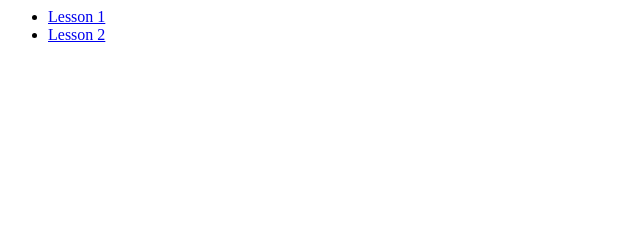
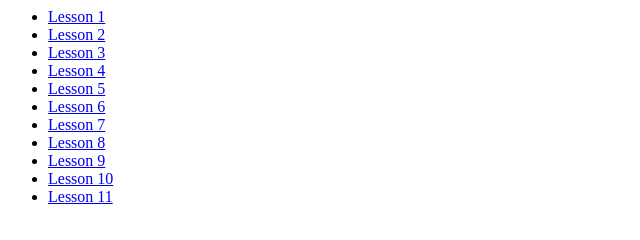
Before and after one commit to Saksmw/firstproject, a plain HTML site: page index.html in a window 1280 px wide. Shown: the whole page, without its empty margins (0-640 px from the left). Drawn offline with Linux system fonts and the light colour scheme.

Commit message:
Update index.html

```diff
--- a/index.html
+++ b/index.html
@@ -3,6 +3,15 @@
 	<ul>
 		<li><a href ="./coding/lesson1.html">Lesson 1</a></li>
 		<li><a href ="./coding/lesson2.html">Lesson 2</a></li>
+		<li><a href ="./coding/lesson3.html">Lesson 3</a></li>
+		<li><a href ="./coding/lesson4.html">Lesson 4</a></li>
+		<li><a href ="./coding/lesson5.html">Lesson 5</a></li>
+		<li><a href ="./coding/lesson6.html">Lesson 6</a></li>
+		<li><a href ="./coding/lesson7.html">Lesson 7</a></li>
+		<li><a href ="./coding/lesson8.html">Lesson 8</a></li>
+		<li><a href ="./coding/lesson9.html">Lesson 9</a></li>
+		<li><a href ="./coding/lesson10.html">Lesson 10</a></li>
+		<li><a href ="./coding/lesson11.html">Lesson 11</a></li>
 	</ul>
 </body>
 </html>
```
